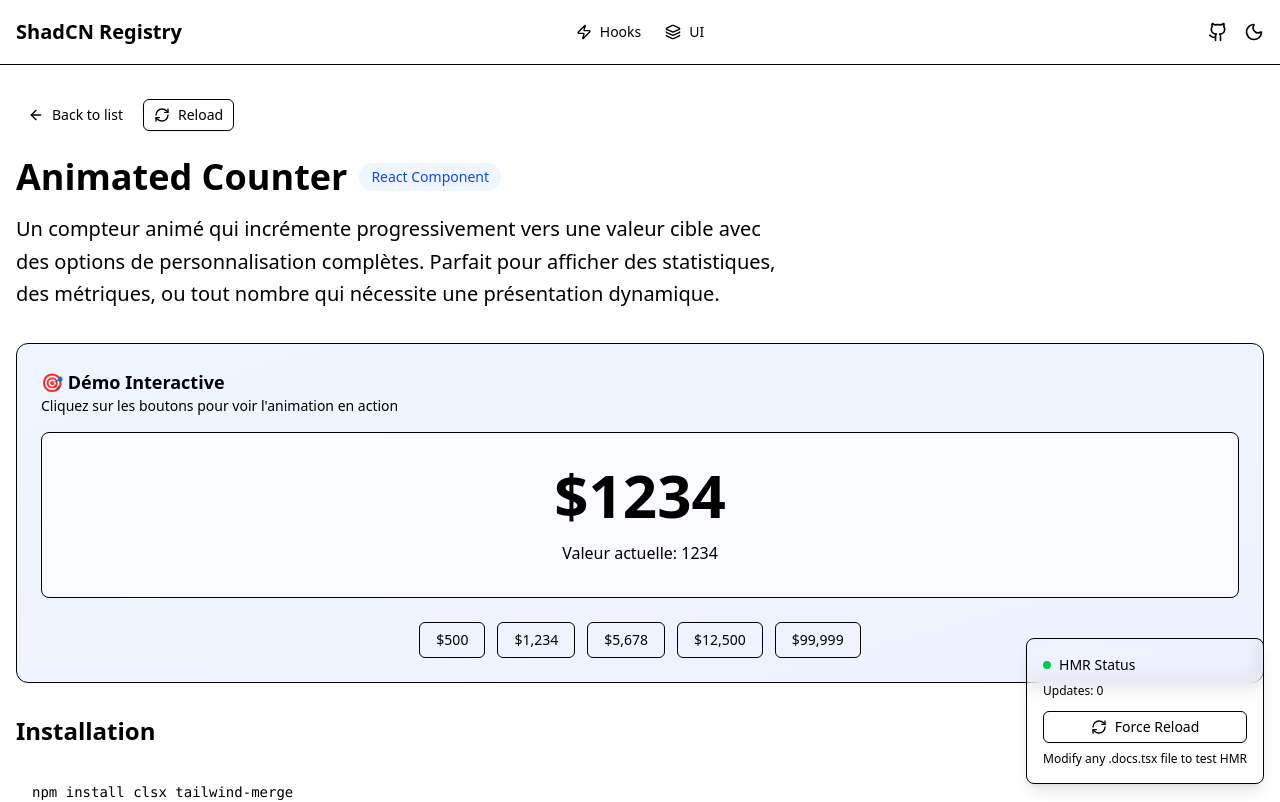
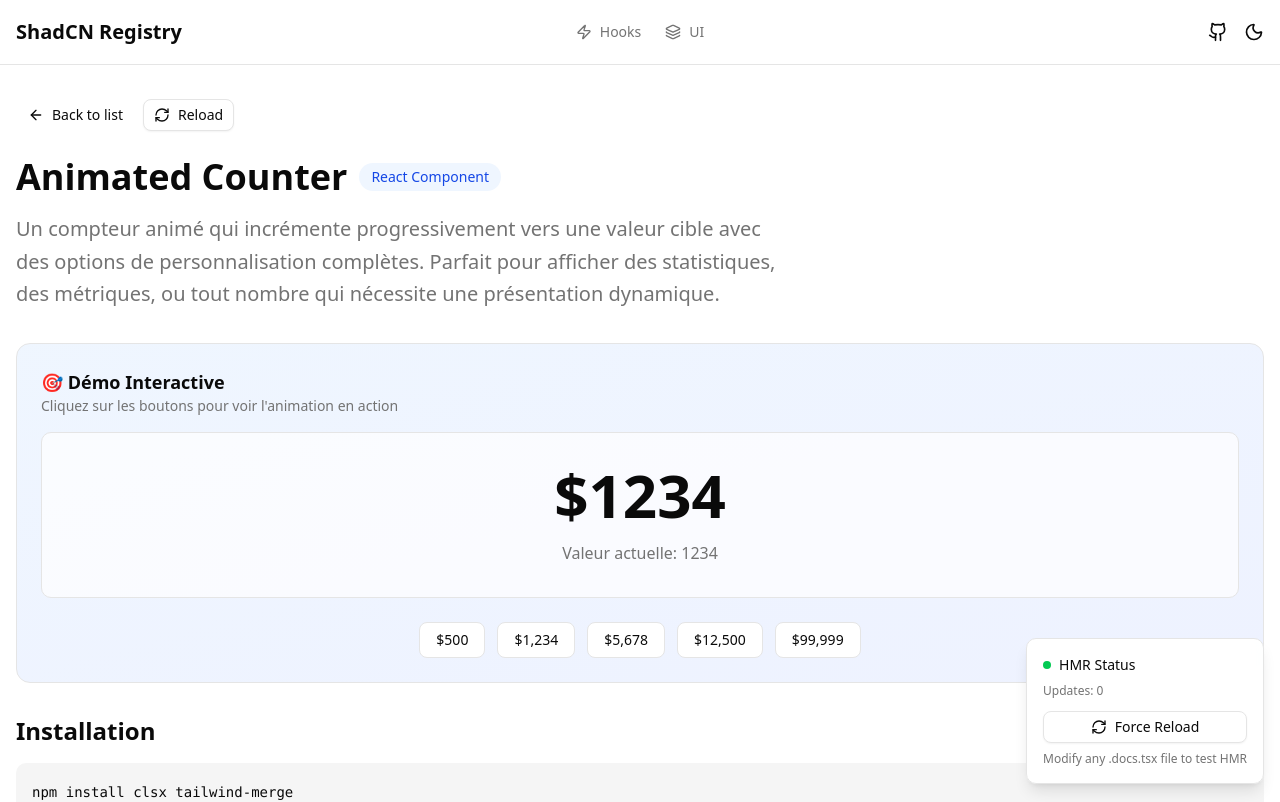
Before and after one commit to Crazyht/shadcn-registry, a React (Vite) app: page /ui/animated-counter in a window 1280 px wide. Shown: the top 802 px of the page. Built offline with nearby package versions, Linux system fonts and the light colour scheme.

Commit message:
feat: remove unused registries from components.json and enhance CSS with new theme variables and dark mode support

```diff
--- a/src/index.css
+++ b/src/index.css
@@ -1,4 +1,7 @@
 @import "tailwindcss";
+@import "tw-animate-css";
+
+@custom-variant dark (&:is(.dark *));
 
 @layer theme {
   :root {
@@ -72,3 +75,119 @@
     }
   }
 }
+
+@theme inline {
+  --radius-sm: calc(var(--radius) - 4px);
+  --radius-md: calc(var(--radius) - 2px);
+  --radius-lg: var(--radius);
+  --radius-xl: calc(var(--radius) + 4px);
+  --color-background: var(--background);
+  --color-foreground: var(--foreground);
+  --color-card: var(--card);
+  --color-card-foreground: var(--card-foreground);
+  --color-popover: var(--popover);
+  --color-popover-foreground: var(--popover-foreground);
+  --color-primary: var(--primary);
+  --color-primary-foreground: var(--primary-foreground);
+  --color-secondary: var(--secondary);
+  --color-secondary-foreground: var(--secondary-foreground);
+  --color-muted: var(--muted);
+  --color-muted-foreground: var(--muted-foreground);
+  --color-accent: var(--accent);
+  --color-accent-foreground: var(--accent-foreground);
+  --color-destructive: var(--destructive);
+  --color-border: var(--border);
+  --color-input: var(--input);
+  --color-ring: var(--ring);
+  --color-chart-1: var(--chart-1);
+  --color-chart-2: var(--chart-2);
+  --color-chart-3: var(--chart-3);
+  --color-chart-4: var(--chart-4);
+  --color-chart-5: var(--chart-5);
+  --color-sidebar: var(--sidebar);
+  --color-sidebar-foreground: var(--sidebar-foreground);
+  --color-sidebar-primary: var(--sidebar-primary);
+  --color-sidebar-primary-foreground: var(--sidebar-primary-foreground);
+  --color-sidebar-accent: var(--sidebar-accent);
+  --color-sidebar-accent-foreground: var(--sidebar-accent-foreground);
+  --color-sidebar-border: var(--sidebar-border);
+  --color-sidebar-ring: var(--sidebar-ring);
+}
+
+:root {
+  --radius: 0.625rem;
+  --background: oklch(1 0 0);
+  --foreground: oklch(0.145 0 0);
+  --card: oklch(1 0 0);
+  --card-foreground: oklch(0.145 0 0);
+  --popover: oklch(1 0 0);
+  --popover-foreground: oklch(0.145 0 0);
+  --primary: oklch(0.205 0 0);
+  --primary-foreground: oklch(0.985 0 0);
+  --secondary: oklch(0.97 0 0);
+  --secondary-foreground: oklch(0.205 0 0);
+  --muted: oklch(0.97 0 0);
+  --muted-foreground: oklch(0.556 0 0);
+  --accent: oklch(0.97 0 0);
+  --accent-foreground: oklch(0.205 0 0);
+  --destructive: oklch(0.577 0.245 27.325);
+  --border: oklch(0.922 0 0);
+  --input: oklch(0.922 0 0);
+  --ring: oklch(0.708 0 0);
+  --chart-1: oklch(0.646 0.222 41.116);
+  --chart-2: oklch(0.6 0.118 184.704);
+  --chart-3: oklch(0.398 0.07 227.392);
+  --chart-4: oklch(0.828 0.189 84.429);
+  --chart-5: oklch(0.769 0.188 70.08);
+  --sidebar: oklch(0.985 0 0);
+  --sidebar-foreground: oklch(0.145 0 0);
+  --sidebar-primary: oklch(0.205 0 0);
+  --sidebar-primary-foreground: oklch(0.985 0 0);
+  --sidebar-accent: oklch(0.97 0 0);
+  --sidebar-accent-foreground: oklch(0.205 0 0);
+  --sidebar-border: oklch(0.922 0 0);
+  --sidebar-ring: oklch(0.708 0 0);
+}
+
+.dark {
+  --background: oklch(0.145 0 0);
+  --foreground: oklch(0.985 0 0);
+  --card: oklch(0.205 0 0);
+  --card-foreground: oklch(0.985 0 0);
+  --popover: oklch(0.205 0 0);
+  --popover-foreground: oklch(0.985 0 0);
+  --primary: oklch(0.922 0 0);
+  --primary-foreground: oklch(0.205 0 0);
+  --secondary: oklch(0.269 0 0);
+  --secondary-foreground: oklch(0.985 0 0);
+  --muted: oklch(0.269 0 0);
+  --muted-foreground: oklch(0.708 0 0);
+  --accent: oklch(0.269 0 0);
+  --accent-foreground: oklch(0.985 0 0);
+  --destructive: oklch(0.704 0.191 22.216);
+  --border: oklch(1 0 0 / 10%);
+  --input: oklch(1 0 0 / 15%);
+  --ring: oklch(0.556 0 0);
+  --chart-1: oklch(0.488 0.243 264.376);
+  --chart-2: oklch(0.696 0.17 162.48);
+  --chart-3: oklch(0.769 0.188 70.08);
+  --chart-4: oklch(0.627 0.265 303.9);
+  --chart-5: oklch(0.645 0.246 16.439);
+  --sidebar: oklch(0.205 0 0);
+  --sidebar-foreground: oklch(0.985 0 0);
+  --sidebar-primary: oklch(0.488 0.243 264.376);
+  --sidebar-primary-foreground: oklch(0.985 0 0);
+  --sidebar-accent: oklch(0.269 0 0);
+  --sidebar-accent-foreground: oklch(0.985 0 0);
+  --sidebar-border: oklch(1 0 0 / 10%);
+  --sidebar-ring: oklch(0.556 0 0);
+}
+
+@layer base {
+  * {
+    @apply border-border outline-ring/50;
+  }
+  body {
+    @apply bg-background text-foreground;
+  }
+}
```
Also changed, not shown: components.json.
